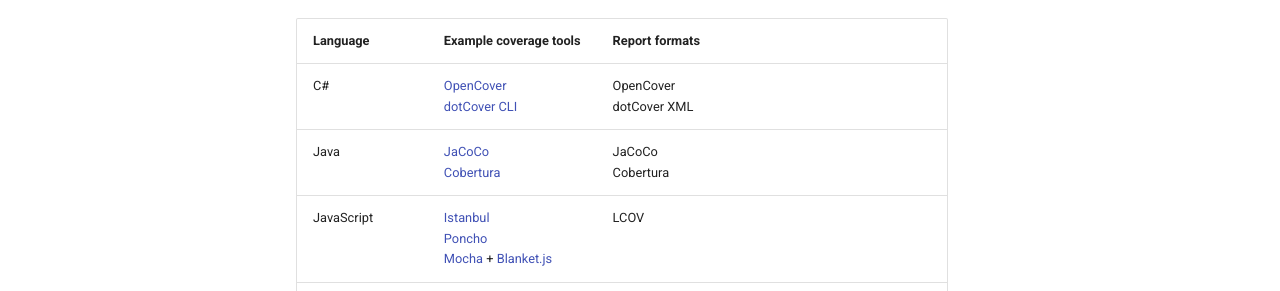
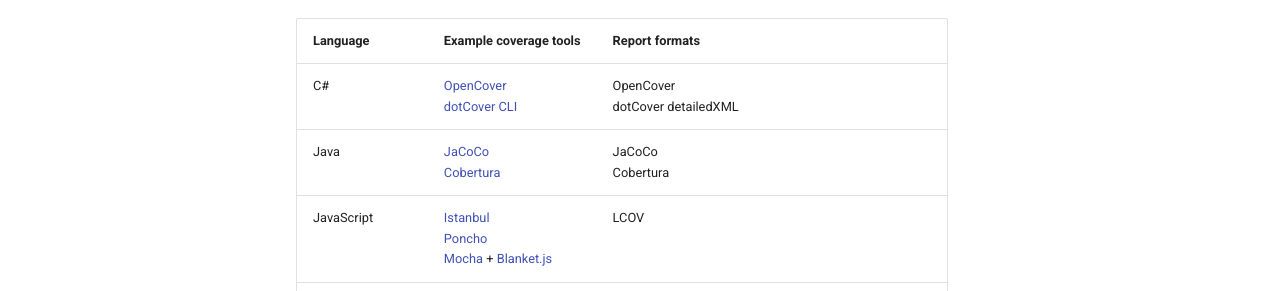
Before and after one commit to codacy/codacy-coverage-reporter, an MkDocs documentation site: the page built from docs/generating-coverage-reports.md, in a window 1280 px wide and 1370 px high. Shown: the part 373-664 px from the top of the window. Built offline with MkDocs 1.6.1 and Material for MkDocs 9.7.7, drawn with Linux system fonts in a browser that asks for light colours.

Commit message:
fix: Clarify that supported dotCover report format is detailedXML

```diff
--- a/docs/generating-coverage-reports.md
+++ b/docs/generating-coverage-reports.md
@@ -6,7 +6,7 @@
 
 | Language          | Example coverage tools                                                                                                                                                                        | Report formats                                                                     |
 | ----------------- | --------------------------------------------------------------------------------------------------------------------------------------------------------------------------------------------- | ---------------------------------------------------------------------------------- |
-| C#                | [OpenCover](https://github.com/OpenCover/opencover)<br/>[dotCover CLI](https://www.jetbrains.com/help/dotcover/Running_Coverage_Analysis_from_the_Command_LIne.html)                          | OpenCover<br/>dotCover XML                                                         |
+| C#                | [OpenCover](https://github.com/OpenCover/opencover)<br/>[dotCover CLI](https://www.jetbrains.com/help/dotcover/Running_Coverage_Analysis_from_the_Command_LIne.html)                          | OpenCover<br/>dotCover detailedXML                                                 |
 | Java              | [JaCoCo](http://eclemma.org/jacoco/)<br/>[Cobertura](http://cobertura.github.io/cobertura/)                                                                                                   | JaCoCo<br/>Cobertura                                                               |
 | JavaScript        | [Istanbul](https://github.com/gotwarlost/istanbul)<br/>[Poncho](https://github.com/deepsweet/poncho)<br/>[Mocha](http://mochajs.org/) + [Blanket.js](https://github.com/alex-seville/blanket) | LCOV                                                                               |
 | PHP               | [PHPUnit](https://phpunit.readthedocs.io/en/9.3/code-coverage-analysis.html)                                                                                                                  | PHPUnit XML (version &lt;= 4)<br/>Clover                                           |
```
